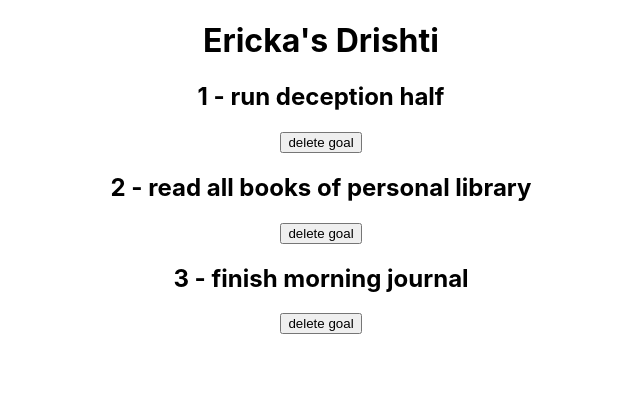
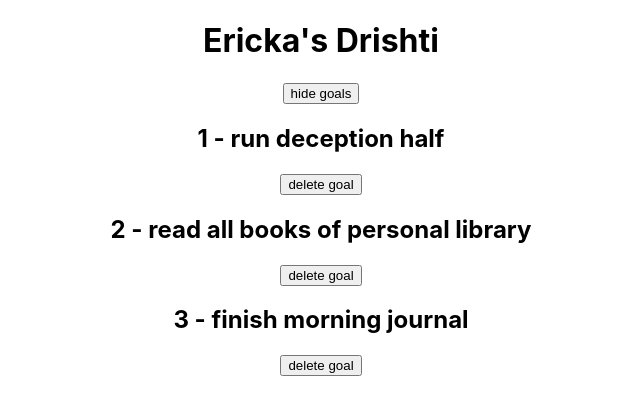
Before and after one commit to erickalucia/drishti, a React (Create React App) app in the folder drishti_app/: page / in a window 1280 px wide. Shown: the top 414 px of the page, without its empty margins (319-959 px from the left). Built offline with nearby package versions, Linux system fonts and the light colour scheme.

Commit message:
add show and hide goals button

```diff
--- a/drishti_app/src/App.js
+++ b/drishti_app/src/App.js
@@ -2,11 +2,14 @@ import './App.css';
 import { useState } from 'react'
 
 function App() {
+  const [showGoals, setShowGoals] = useState(true)
   const [goals, setGoals] = useState([
     {title: "run deception half", id:1},
     {title: "read all books of personal library", id:2},
     {title: "finish morning journal", id:3}
   ])
+
+  console.log(showGoals)
 
   const handleClick = (id) => {
     setGoals(goals.filter((goal) => {
@@ -26,7 +29,17 @@ function App() {
   return (
     <div className="App">
       <h1>Ericka's Drishti</h1>
-      {goals.map((event, index) => (
+      {showGoals && (
+      <div>
+        <button onClick={() => setShowGoals(false)}> hide goals</button>
+      </div>
+      )}
+
+      {!showGoals && ( <div>
+        <button onClick={() => setShowGoals(true)}> show goals </button>
+      </div>)}
+
+      {showGoals && goals.map((event, index) => (
         <div key={event.id}>
           <h2>{index+1} - {event.title}</h2>
           <button onClick={() => handleClick(event.id)}>delete goal</button>
```
